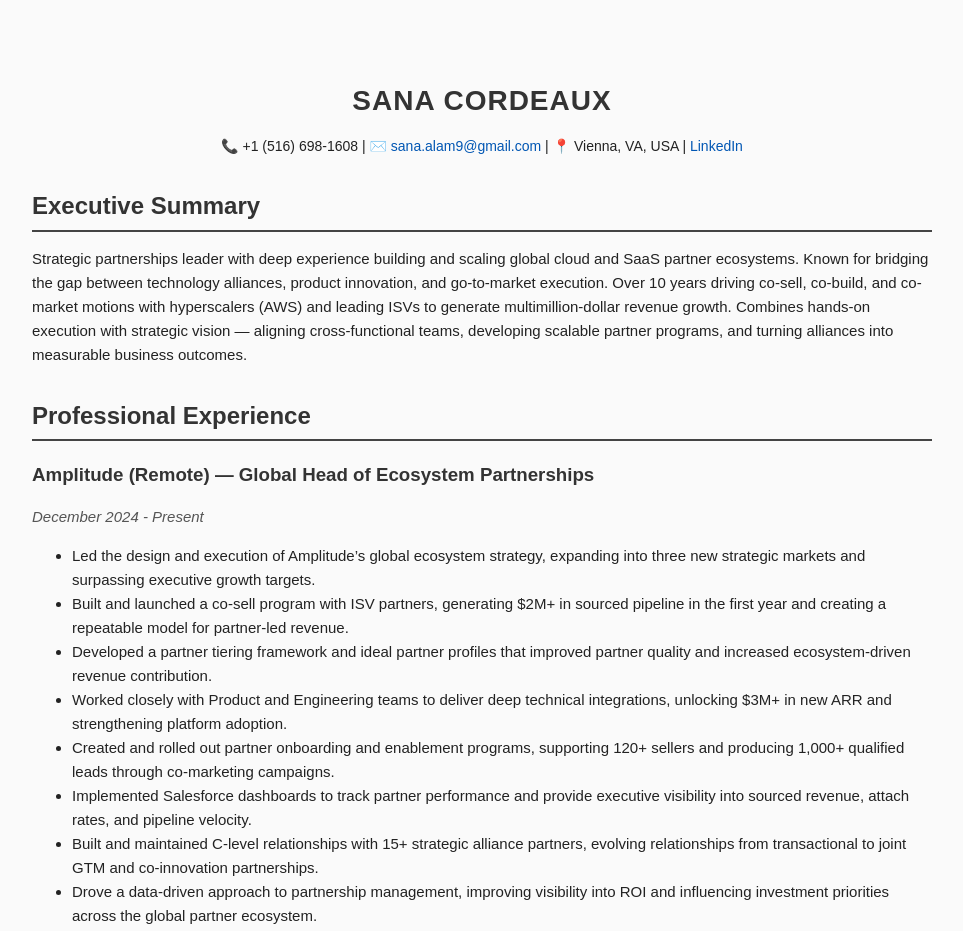
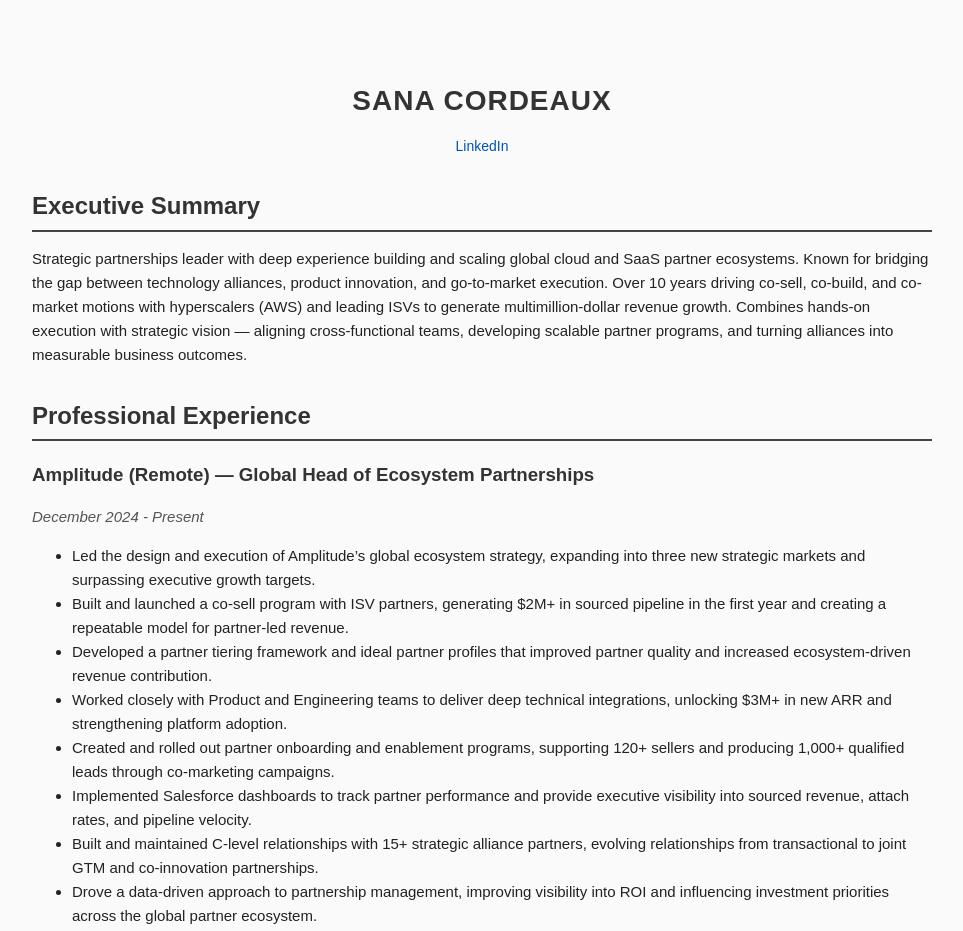
Before and after one commit to sanaalam9-ux/sanaresume, a plain HTML site: page index.html in a window 1280 px wide. Shown: the top 931 px of the page, without its empty margins (158-1121 px from the left). Drawn offline with Linux system fonts and the light colour scheme.

Commit message:
index.html

```diff
--- a/index.html
+++ b/index.html
@@ -59,9 +59,6 @@
 <body>
   <h1>SANA CORDEAUX</h1>
   <div class="contact">
-    📞 +1 (516) 698-1608 |
-    ✉️ <a href="mailto:sana.alam9@gmail.com">sana.alam9@gmail.com</a> |
-    📍 Vienna, VA, USA |
     <a href="https://linkedin.com/in/sanacordeaux" target="_blank">LinkedIn</a>
   </div>
 
```
